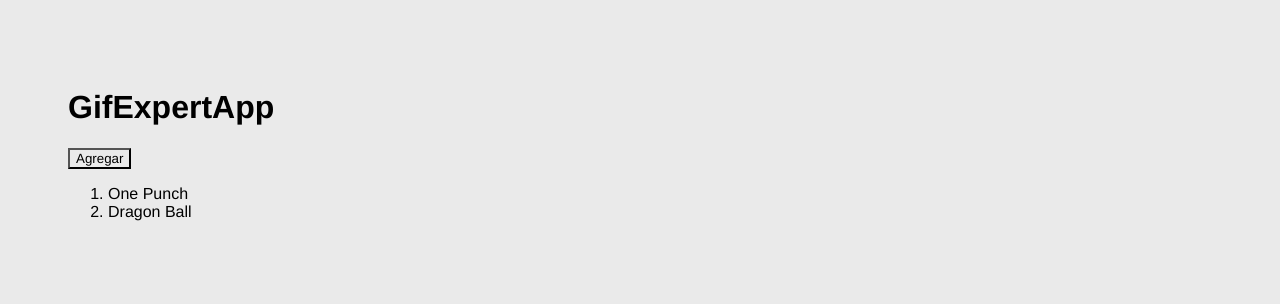
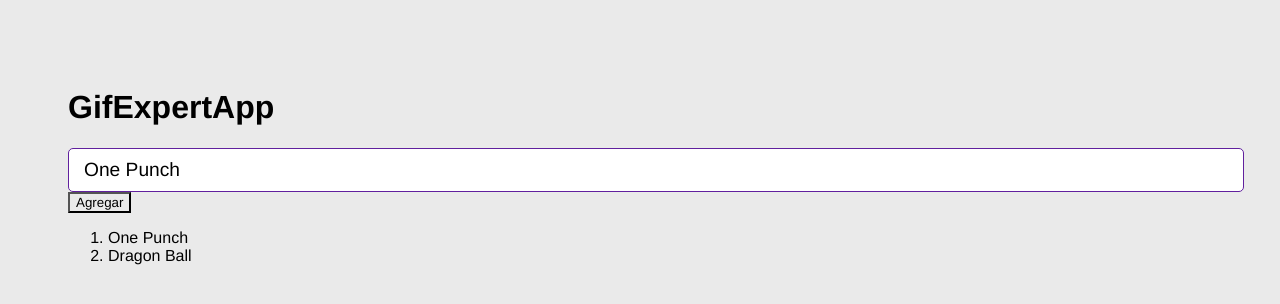
Before and after one commit to dgutierrez21/React-De-cero-a-experto-Hooks-y-MERN-, a React (Vite) app in the folder 04-gif-expert-app/: page / in a window 1280 px wide. Shown: the top 304 px of the page. Built offline with nearby package versions, Linux system fonts and the light colour scheme.

Commit message:
Componente AddCategory

```diff
--- a/04-gif-expert-app/src/GifExpertApp.jsx
+++ b/04-gif-expert-app/src/GifExpertApp.jsx
@@ -1,4 +1,5 @@
 import { useState } from "react";
+import { AgregarCategoria } from "./components/AgregarCategoria";
 
 export const GifExpertApp = () => {
   const [categorias, setCategorias] = useState(["One Punch", "Dragon Ball"]);
@@ -20,6 +21,7 @@ export const GifExpertApp = () => {
       <h1>GifExpertApp</h1>
 
       {/* input */}
+      <AgregarCategoria />
 
       {/* listado de gif */}
       <button onClick={agregarCategoria}>Agregar</button>
--- /dev/null
+++ b/04-gif-expert-app/src/components/AgregarCategoria.jsx
@@ -0,0 +1,26 @@
+import { useState } from "react";
+
+export const AgregarCategoria = () => {
+  const [valorInput, setValorInput] = useState("One Punch");
+
+  const cambiarInput = (event) => {
+    setValorInput(event.target.value);
+  };
+
+  const submit = (e) => {
+    e.preventDefault();
+
+    console.log(valorInput);
+  };
+
+  return (
+    <form onSubmit={submit}>
+      <input
+        type="text"
+        placeholder="Buscar Gifs"
+        value={valorInput}
+        onChange={cambiarInput}
+      />
+    </form>
+  );
+};
```
